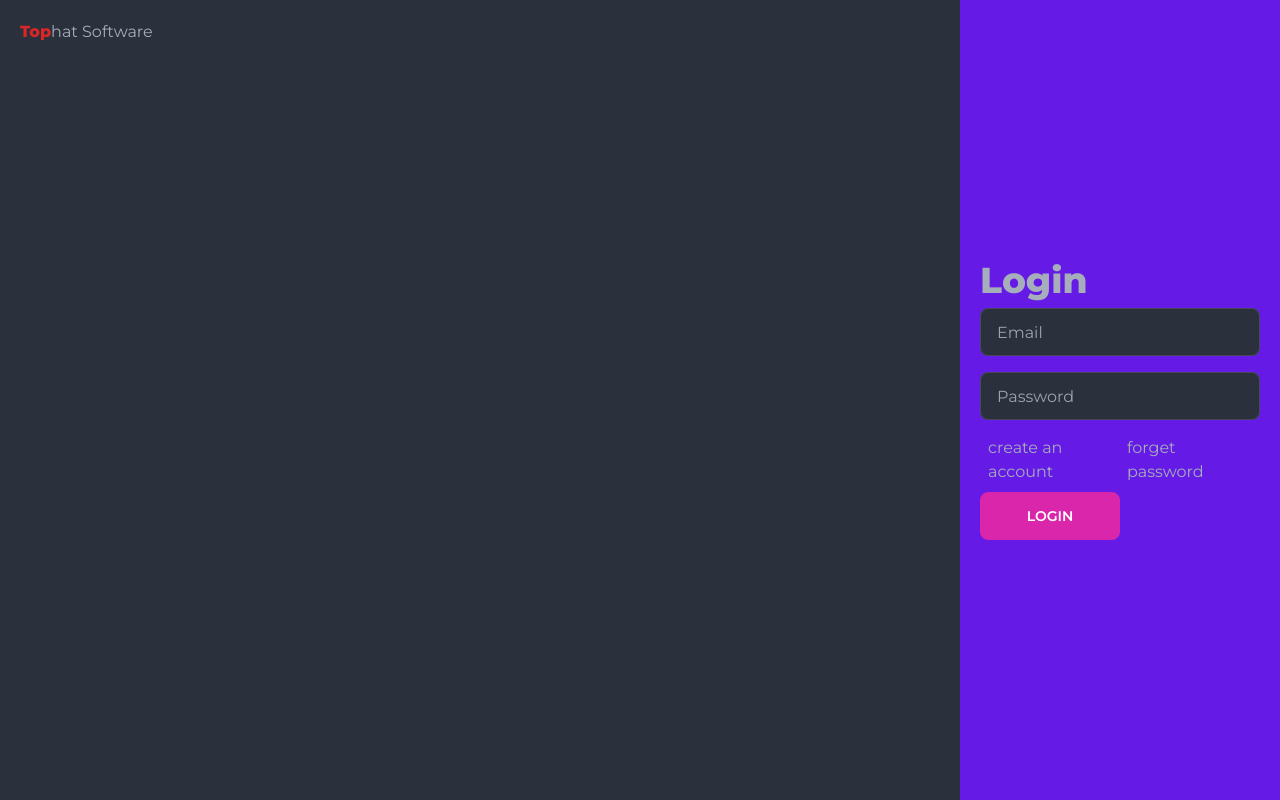
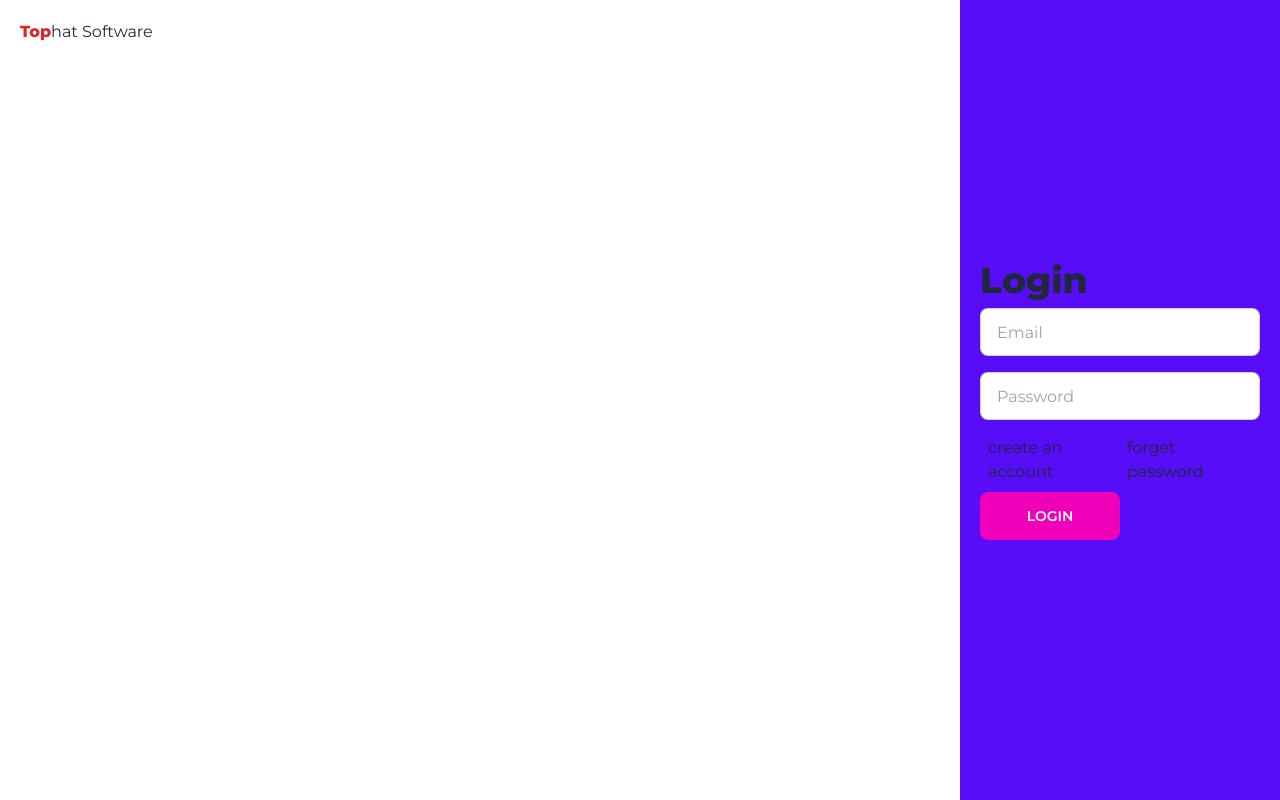
Before and after one commit to vishesh-baj/ems-tophat-fe, a React (Vite) app: page / in a window 1280 px wide. Both pictures are taken after a click on the button "Get Started". Built offline with nearby package versions, Linux system fonts and the light colour scheme.

Commit message:
added latest changes to register, login and configured constants for base url and paths

```diff
--- a/index.html
+++ b/index.html
@@ -4,7 +4,7 @@
     <meta charset="UTF-8" />
     <link rel="icon" type="image/svg+xml" href="/vite.svg" />
     <meta name="viewport" content="width=device-width, initial-scale=1.0" />
-    <title>Vite + React</title>
+    <title>Tophat EMS</title>
     <link
       rel="stylesheet"
       href="https://fonts.googleapis.com/icon?family=Material+Icons"
--- a/src/App.jsx
+++ b/src/App.jsx
@@ -1,6 +1,6 @@
 import { Home } from "@material-ui/icons";
 import axios from "axios";
-import React, { useLayoutEffect } from "react";
+import React, { useEffect } from "react";
 import { Routes, Route } from "react-router-dom";
 import { PATHS } from "./constants";
 import {
@@ -19,6 +19,10 @@ import PageNotFound from "./pages/PageNotFound";
 import "react-toastify/dist/ReactToastify.css";
 
 const App = () => {
+  // useEffect(() => {
+  //   const html = document.getElementByTagName("html");
+  //   console.log(html);
+  // }, []);
   return (
     <div className="font-montserrat">
       <Routes>
--- a/src/components/Navbar/index.jsx
+++ b/src/components/Navbar/index.jsx
@@ -21,6 +21,10 @@ const Navbar = () => {
     navigate(PATHS.login);
   };
 
+  const handleDarkMode = () => {
+    setDarkMode((prevState) => !prevState);
+  };
+
   return (
     <div className="navbar flex justify-between bg-base-100">
       {/* for desktop */}
@@ -40,9 +44,17 @@ const Navbar = () => {
         )}
       </div>
       {darkMode ? (
-        <MdOutlineDarkMode size={20} />
+        <MdOutlineDarkMode
+          className="cursor-pointer"
+          onClick={handleDarkMode}
+          size={20}
+        />
       ) : (
-        <MdOutlineWbSunny size={20} />
+        <MdOutlineWbSunny
+          className="cursor-pointer"
+          onClick={handleDarkMode}
+          size={20}
+        />
       )}
       <div className="tooltip tooltip-left tooltip-info" data-tip="logout">
         <AiOutlineLogout
@@ -61,9 +73,9 @@ const Navbar = () => {
 
         <div className="flex gap-2">
           {darkMode ? (
-            <MdOutlineDarkMode size={20} />
+            <MdOutlineDarkMode onClick={handleDarkMode} size={20} />
           ) : (
-            <MdOutlineWbSunny size={20} />
+            <MdOutlineWbSunny onClick={handleDarkMode} size={20} />
           )}
           <AiOutlineLogout
             onClick={() => handleLogout()}
--- /dev/null
+++ b/src/constants/BaseURL.js
@@ -0,0 +1,3 @@
+const BASE_URL = "http://localhost:5000";
+
+export default BASE_URL;
--- a/src/constants/index.js
+++ b/src/constants/index.js
@@ -1 +1,2 @@
 export { default as PATHS } from "./paths";
+export { default as BASE_URL } from "./BaseURL";
--- a/src/constants/paths.js
+++ b/src/constants/paths.js
@@ -2,6 +2,7 @@ const PATHS = {
   root: "/",
   login: "/login",
   register: "/register",
+  forgetPassword: "/forgetPassword",
   dashboardHome: "/dashboard/home",
   dashboardEmployeesList: "/dashboard/employees-list",
   dashboardCandidatesList: "/dashboard/candidates-list",
--- a/src/pages/LoginPage.jsx
+++ b/src/pages/LoginPage.jsx
@@ -6,7 +6,7 @@ import * as yup from "yup";
 import axios from "axios";
 import { useRef } from "react";
 import { ToastContainer, toast } from "react-toastify";
-
+import { BASE_URL, PATHS } from "../constants";
 const LoginPage = () => {
   const navigate = useNavigate();
   const [data, setData] = useState([]);
@@ -20,10 +20,7 @@ const LoginPage = () => {
         .string()
         .email("enter valid email")
         .required("email is required"),
-      password: yup
-        .string()
-        .min(6, "password must have minimum of 6 characters")
-        .required("password is required"),
+      password: yup.string().required("password is required"),
     })
     .required();
 
@@ -34,9 +31,10 @@ const LoginPage = () => {
     handleSubmit,
     formState: { errors },
   } = useForm({ resolver: yupResolver(schema) });
+  const [isClicked, setIsClicked] = useState(false);
 
   const onSubmit = (data) => {
-    axios.post("http://localhost:5000/login", data).then((res) => {
+    axios.post(`${BASE_URL}/login`, data).then((res) => {
       if (res.status === 200) {
         // setIsLogged((prev) => setIsLogged(!prev));
         isLogged.current = true;
@@ -47,7 +45,7 @@ const LoginPage = () => {
         const localData = localStorage.getItem("token");
 
         if (localStorage.getItem("token") !== undefined && isLogged) {
-          return navigate("/dashboard/home");
+          return navigate(PATHS.dashboardHome);
         }
       }
     });
@@ -57,15 +55,23 @@ const LoginPage = () => {
   //   // Saving token in local storage
   //   localStorage.setItem("dataKey", JSON.stringify(data));
   // }
+  const disableButton = (state) => {
+    state(true);
+    setTimeout(() => {
+      state(false);
+    }, 2850);
+  };
 
   const notify = () => {
     const isEmailValid = /^[a-zA-Z0-9]+@(?:[a-zA-Z0-9]+\.)+[A-Za-z]+$/.test(
       emails
     );
     if (!isEmailValid) {
+      disableButton(setIsClicked);
       return toast("enter valid email");
     }
     if (passwords.length < 6) {
+      disableButton(setIsClicked);
       return toast("password must have minimum of 6 characters");
     }
   };
@@ -113,22 +119,23 @@ const LoginPage = () => {
           <p className="text-red-500">{errors.password?.message}</p>
           <div className="flex justify-between cursor-pointer px-2">
             <span>
-              <NavLink to="/register">create an account</NavLink>
+              <NavLink to={PATHS.register}>create an account</NavLink>
             </span>
             <span>
-              <NavLink to="/">forget password</NavLink>
+              <NavLink to={PATHS.root}>forget password</NavLink>
             </span>
           </div>
           <button
             type="submit"
             className="btn btn-secondary w-1/2"
             onClick={notify}
+            disabled={isClicked}
           >
             Login
           </button>
         </form>
       </div>
-      <ToastContainer limit={1} />
+      <ToastContainer limit={1} autoClose={1800} />
     </div>
   );
 };
--- a/src/pages/PageNotFound.jsx
+++ b/src/pages/PageNotFound.jsx
@@ -4,10 +4,10 @@ import { PATHS } from "../constants";
 
 const PageNotFound = () => {
   const navigate = useNavigate();
-  const handleP = () => {
+  const handleLoginNavigate = () => {
     navigate(PATHS.login);
   };
-  const handlePF = () => {
+  const handleDashboardNavigate = () => {
     navigate(PATHS.dashboardHome);
   };
 
@@ -20,14 +20,14 @@ const PageNotFound = () => {
       </div>
       <button
         className="mx-80   min-w-[50%]  bg-blue-500 hover:bg-green-700   text-white text-2xl font-bold py-2 px-4 rounded-xl my-2"
-        onClick={handlePF}
+        onClick={handleDashboardNavigate}
       >
         Dashboard
       </button>
       <button
         to={PATHS.login}
         className="mx-80   min-w-[50%]  bg-blue-500 hover:bg-green-700   text-white text-2xl font-bold py-2 px-4 rounded-xl my-2"
-        onClick={handleP}
+        onClick={handleLoginNavigate}
       >
         Login
       </button>
--- a/src/pages/RegisterPage.jsx
+++ b/src/pages/RegisterPage.jsx
@@ -4,7 +4,7 @@ import { useForm } from "react-hook-form";
 import { NavLink } from "react-router-dom";
 import * as yup from "yup";
 import axios from "axios";
-import { PATHS } from "../constants";
+import { BASE_URL, PATHS } from "../constants";
 
 const RegisterPage = () => {
   const schema = yup.object({
@@ -40,7 +40,7 @@ const RegisterPage = () => {
 
     console.log(registerData);
     axios
-      .post("http://localhost:8080/register", registerData)
+      .post(`${BASE_URL}/register`, registerData)
       .then((res) => console.log(res.data));
   };
 
@@ -104,7 +104,7 @@ const RegisterPage = () => {
                 <NavLink to={PATHS.login}>already have an account?</NavLink>
               </span>
               <span className="text-sm md:text-neutral">
-                <NavLink to={PATHS.root}>forget password</NavLink>
+                <NavLink to={PATHS.forgetPassword}>forget password</NavLink>
               </span>
             </div>
             <button type="submit" className="btn btn-secondary w-1/2">
--- a/tailwind.config.cjs
+++ b/tailwind.config.cjs
@@ -17,7 +17,37 @@ module.exports = {
     // },
   },
   daisyui: {
-    themes: ["dark"],
+    themes: [
+      "light",
+      "dark",
+      "cupcake",
+      "bumblebee",
+      "emerald",
+      "corporate",
+      "synthwave",
+      "retro",
+      "cyberpunk",
+      "valentine",
+      "halloween",
+      "garden",
+      "forest",
+      "aqua",
+      "lofi",
+      "pastel",
+      "fantasy",
+      "wireframe",
+      "black",
+      "luxury",
+      "dracula",
+      "cmyk",
+      "autumn",
+      "business",
+      "acid",
+      "lemonade",
+      "night",
+      "coffee",
+      "winter",
+    ],
   },
   plugins: [require("daisyui")],
 };
```
